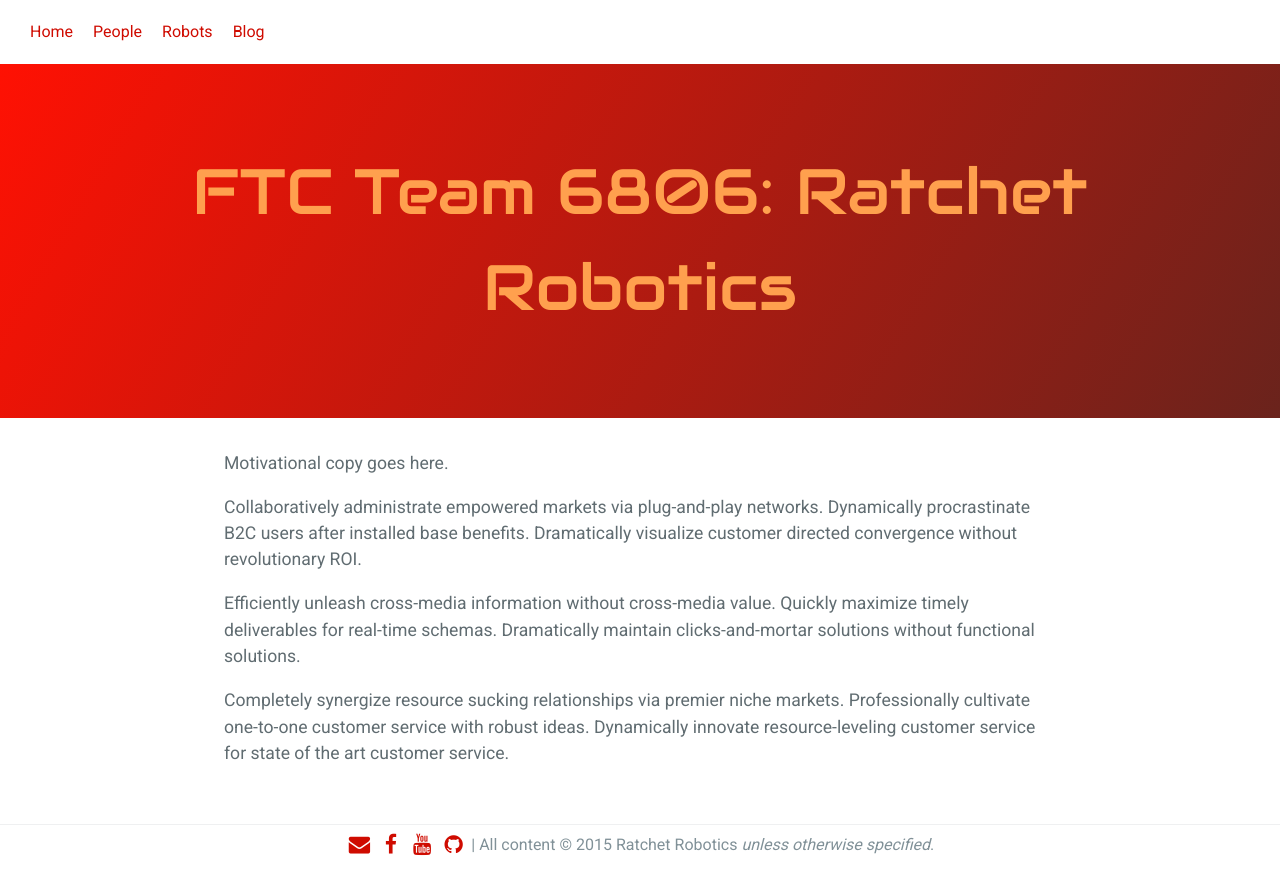
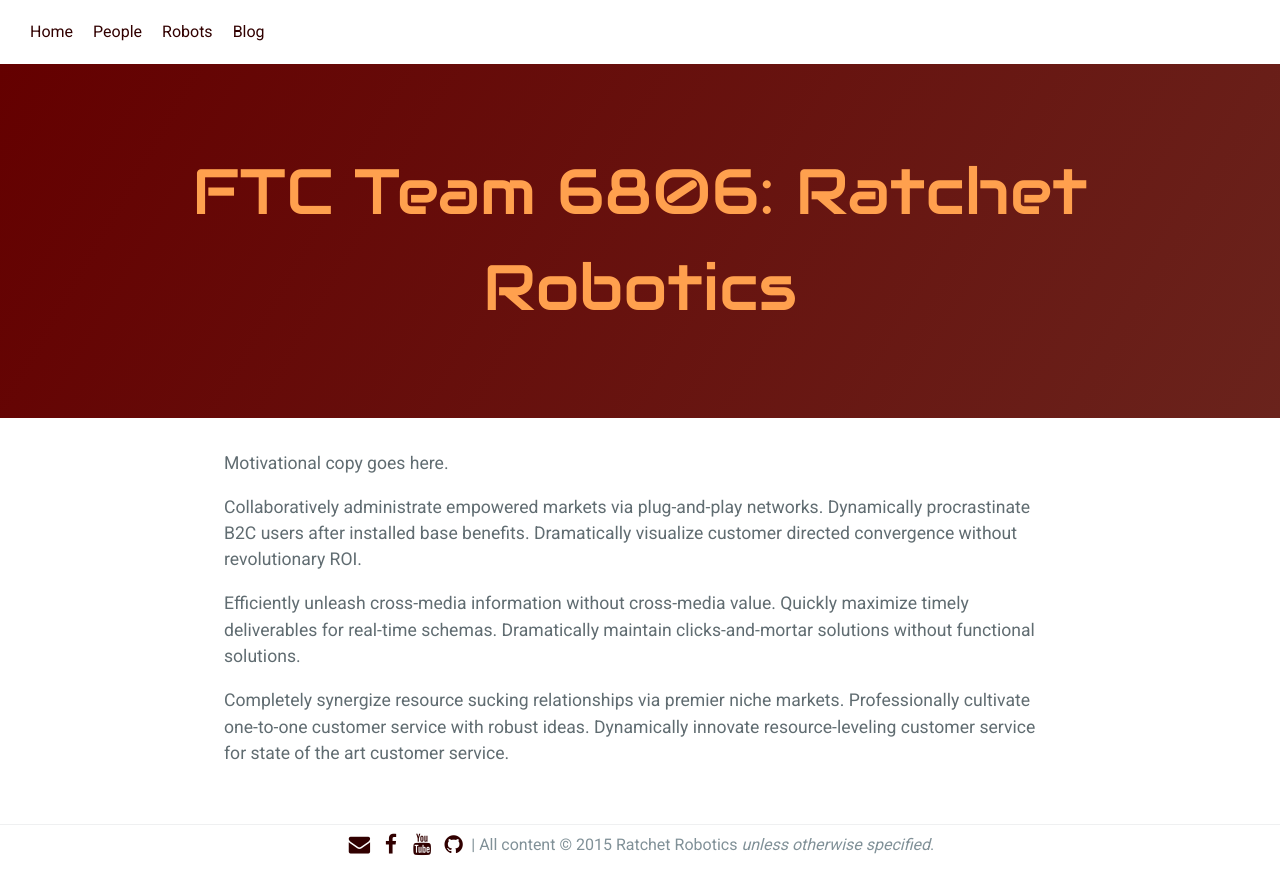
Before and after one commit to FTC-6806/ftc-6806.github.io, a Jekyll site: the page built from index.md, in a window 1280 px wide. Shown: the top 894 px of the page. Built offline with Jekyll 4.4.1, drawn with Linux system fonts in a browser that asks for light colours; nearby versions of some CDN libraries.

Commit message:
Use new ratchet robotics red color

```diff
--- a/_sass/_colors.scss
+++ b/_sass/_colors.scss
@@ -1,2 +1,2 @@
-$rr_red: darken($red, 10%);
+$rr-red: #640000;
 $navbar-bgcolor: $white;
```
